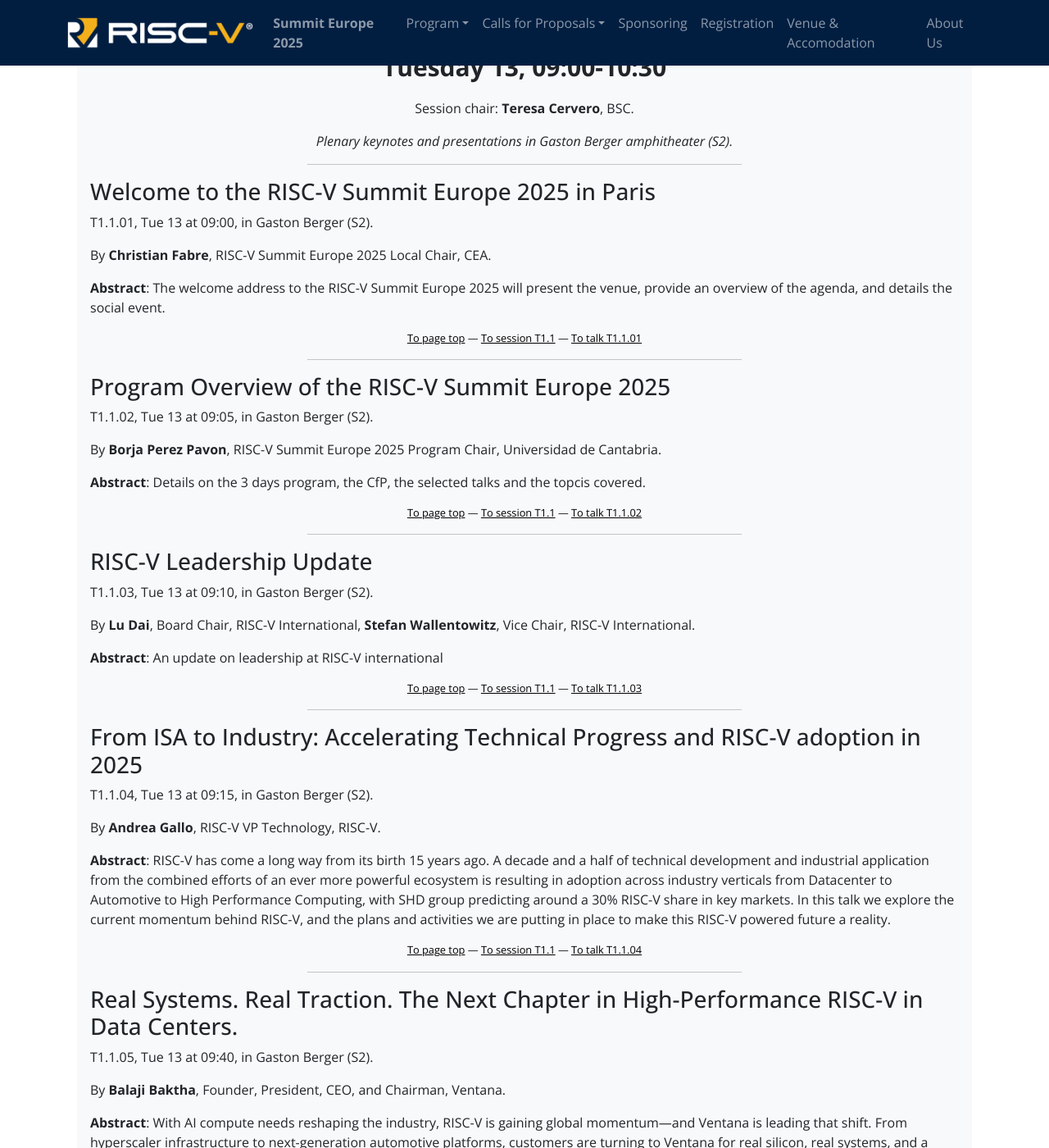
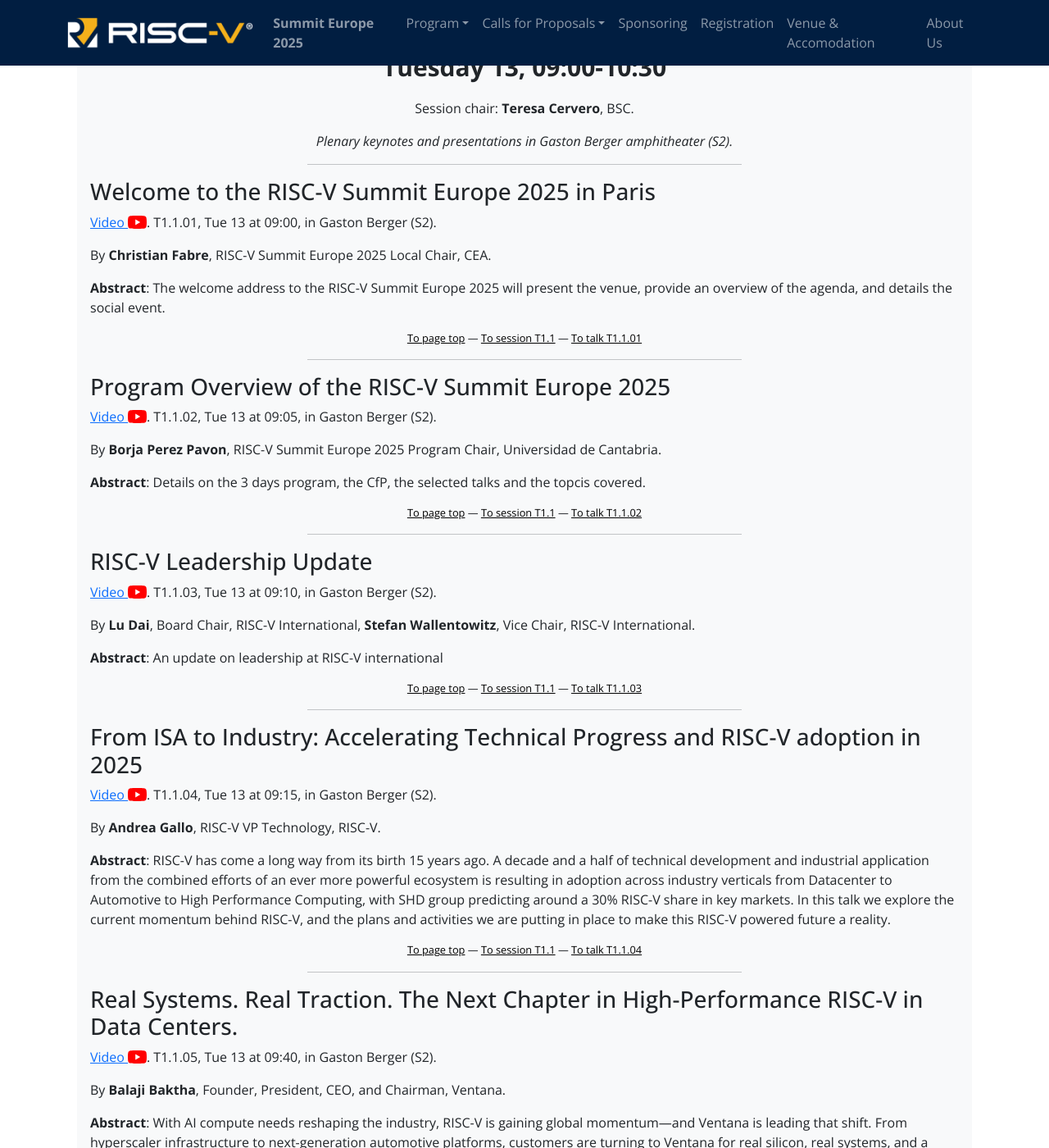
Before and after one commit to riscv-europe/summit-website-development, a Jekyll site: the page built from summit/2025/presentations.md, in a window 1280 px wide and 1400 px high, scrolled down 1722 px. Shown: the whole window at 82% size. Built offline with Jekyll 4.4.1, drawn with Linux system fonts in a browser that asks for light colours; some of the changed text lies outside the part shown.

Commit message:
Add: generation of YouTube video links for the plenary presentations.

```diff
--- a/summit/2025/presentations.md
+++ b/summit/2025/presentations.md
@@ -96,6 +96,7 @@
 
 ### {{ presentation['Title'] | strip | strip_newlines }}
 
+{% if slot['YouTubeURL'] %}<a href="{{ slot['YouTubeURL'] }}" style="display: inline-flex; align-items: center; line-height: normal;">Video&nbsp;<img style="height: 1em; width: auto; vertical-align: middle; display: inline-block;" src="media/logos/inline-youtube-logo.svg" alt="YouTube icon"/></a>.{% endif %}
 T{{ slot.SlotId }} (sub. \#{{ presentation["Submission ID"] }}), {{ session.DayShort  }} at {{ slot.Start }}, in {{ location }}.
 
 By {% assign authors = presentation['Authors with Affiliations'] | replace: ' (BOSC)', ', BOSC' | replace: ' (', '**, ' | replace: '); ', '. **' | replace: ')', '.' -%}
@@ -113,6 +114,7 @@
 
 ### {{ presentation['TalkTitle'] | strip | strip_newlines }}
 
+{% if slot['YouTubeURL'] %}<a href="{{ slot['YouTubeURL'] }}" style="display: inline-flex; align-items: center; line-height: normal;">Video&nbsp;<img style="height: 1em; width: auto; vertical-align: middle; display: inline-block;" src="media/logos/inline-youtube-logo.svg" alt="YouTube icon"/></a>.{% endif %}
 T{{ slot.SlotId }}, {{ session.DayShort  }} at {{ slot.Start }}, in {{ location }}.
 
 By **{{ presentation.FirstName | strip }} {{ presentation.LastName | strip }}**
@@ -142,6 +144,7 @@
 
 ### {{ presentation['Title'] | strip | strip_newlines }}
 
+{% if slot['YouTubeURL'] %}<a href="{{ slot['YouTubeURL'] }}" style="display: inline-flex; align-items: center; line-height: normal;">Video&nbsp;<img style="height: 1em; width: auto; vertical-align: middle; display: inline-block;" src="media/logos/inline-youtube-logo.svg" alt="YouTube icon"/></a>.{% endif %}
 T{{ slot.SlotId }} (sub. \#{{ presentation["Submission ID"] }}), {{ session.DayShort  }} at {{ slot.Start }}, in {{ location }}.
 
 By {% assign authors = presentation['Authors with Affiliations'] | replace: ' (BOSC)', ', BOSC' | replace: ' (', '**, ' | replace: '); ', '. **' | replace: ')', '.' -%}
@@ -158,6 +161,7 @@
 {%- assign emptySlot = false -%}
 ## Panel -- {{ panel.Title | strip | strip_newlines }}
 
+{% if slot['YouTubeURL'] %}<a href="{{ slot['YouTubeURL'] }}" style="display: inline-flex; align-items: center; line-height: normal;">Video&nbsp;<img style="height: 1em; width: auto; vertical-align: middle; display: inline-block;" src="media/logos/inline-youtube-logo.svg" alt="YouTube icon"/></a>.{% endif %}
 T{{ slot.SlotId }}, {{ session.DayShort  }} at {{ slot.Start }}, in {{ location }}.
 
 {% if panel.PanelistsAndAffiliation %}
```
